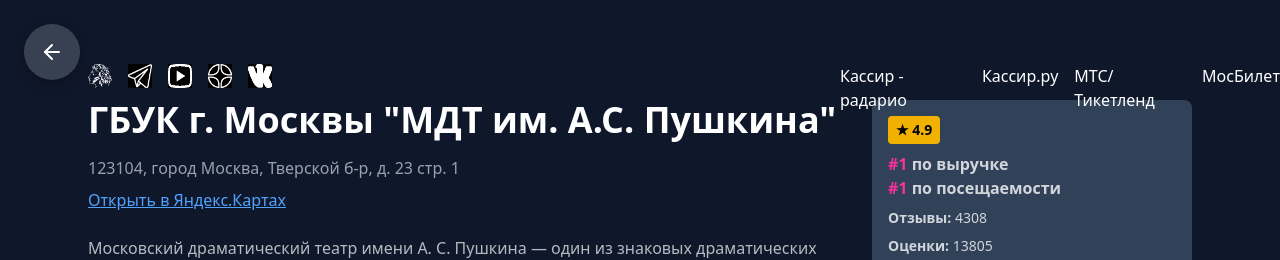
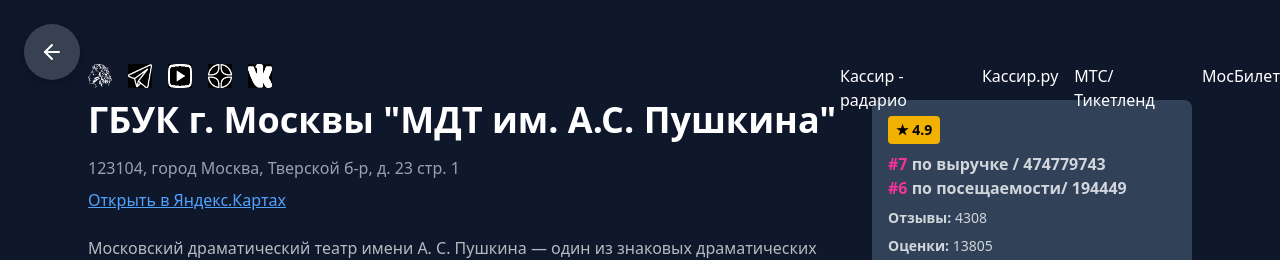
Before and after one commit to SavonarolaLabs/GameHub, a SvelteKit app: page /id/1 in a window 1280 px wide. Shown: the top 260 px of the page. Built offline with nearby package versions, Linux system fonts and the light colour scheme.

Commit message:
add rank and revenue

```diff
--- a/src/routes/id/[id]/+page.svelte
+++ b/src/routes/id/[id]/+page.svelte
@@ -115,12 +115,15 @@
 							>★ {theater.yandex_rating}</span
 						>
 
-						{#if theater.revenueRank || theater.attendanceRank}
+						{#if ranking.find((r) => r.id === theater.id)}
+							{@const rank = ranking.find((r) => r.id === theater.id)}
 							<div class="font-bold text-pink-500">
-								#{theater.revenueRank} <span class="text-gray-300">по выручке</span>
+								#{rank.rankRevenue2024}
+								<span class="text-gray-300">по выручке / {rank.revenue2024} </span>
 							</div>
 							<div class="font-bold text-pink-500">
-								#{theater.attendanceRank} <span class="text-gray-300">по посещаемости</span>
+								#{rank.rankTickets2024}
+								<span class="text-gray-300">по посещаемости/ {rank.tickets2024}</span>
 							</div>
 							<div class="mb-2"></div>
 						{/if}
```
